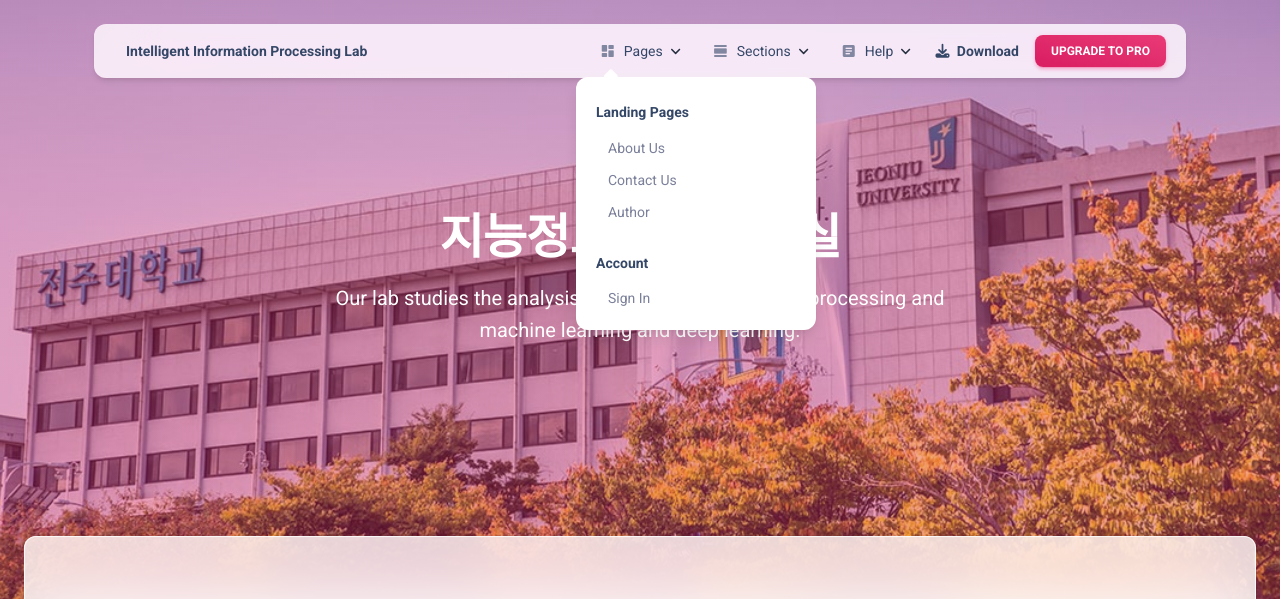
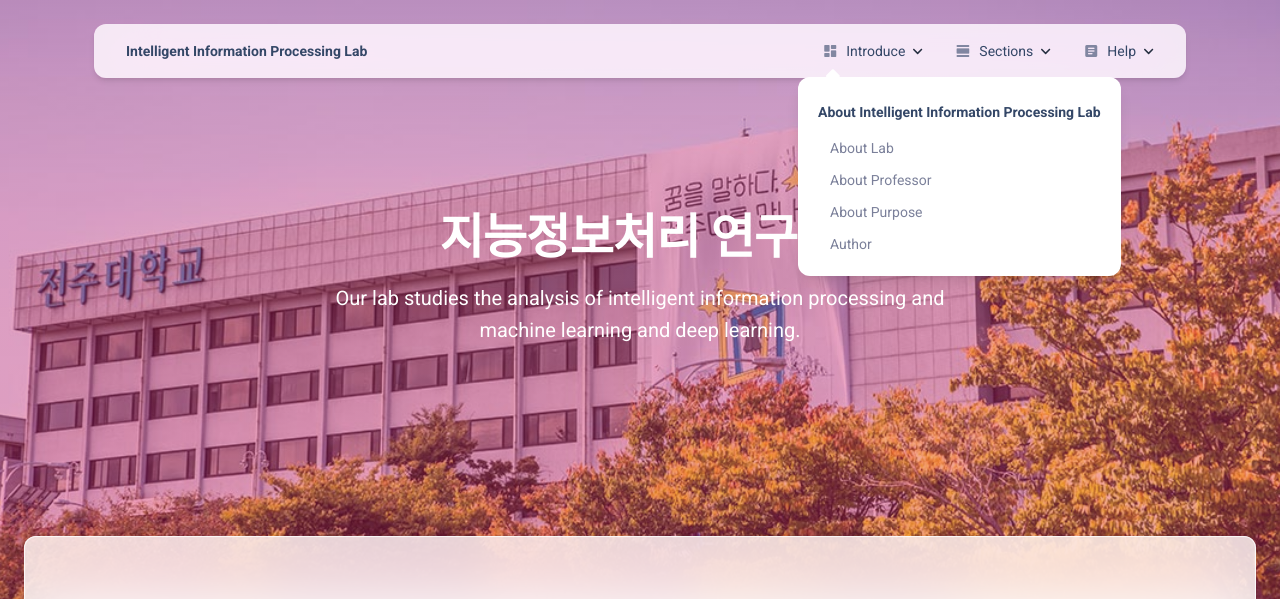
Before and after one commit to kim-do-hyeon/intelligent-information-processing-web, a Flask app: page /index in a window 1280 px wide, after a click that opens the changed part. Shown: the top 599 px of the page. Run offline with Flask 2, Linux system fonts and the light colour scheme; some libraries are stand-ins or nearby versions.

Commit message:
Update menu contents

```diff
--- a/apps/templates/includes/navigation.html
+++ b/apps/templates/includes/navigation.html
@@ -19,48 +19,42 @@
                 <li class="nav-item dropdown dropdown-hover mx-2">
                   <a class="nav-link ps-2 d-flex cursor-pointer align-items-center" id="dropdownMenuPages" data-bs-toggle="dropdown" aria-expanded="false">
                     <i class="material-icons opacity-6 me-2 text-md">dashboard</i>
-                    Pages
+                    Introduce
                     <img src="/static/assets/img/down-arrow-dark.svg" alt="down-arrow" class="arrow ms-auto ms-md-2">
                   </a>
                   <div class="dropdown-menu dropdown-menu-animation ms-n3 dropdown-md p-3 border-radius-xl mt-0 mt-lg-3" aria-labelledby="dropdownMenuPages">
                     <div class="d-none d-lg-block">
                       <h6 class="dropdown-header text-dark font-weight-bolder d-flex align-items-center px-1">
-                        Landing Pages
+                        About Intelligent Information Processing Lab
                       </h6>
-                      <a href="/about-us.html" class="dropdown-item border-radius-md">
-                        <span>About Us</span>
+                      <a href="/about_lab" class="dropdown-item border-radius-md">
+                        <span>About Lab</span>
                       </a>
-                      <a href="/contact-us.html" class="dropdown-item border-radius-md">
-                        <span>Contact Us</span>
+                      <a href="/about_professor" class="dropdown-item border-radius-md">
+                        <span>About Professor</span>
+                      </a>
+                      <a href="/about_purpose" class="dropdown-item border-radius-md">
+                        <span>About Purpose</span>
                       </a>
                       <a href="/author.html" class="dropdown-item border-radius-md">
                         <span>Author</span>
                       </a>
-                      <h6 class="dropdown-header text-dark font-weight-bolder d-flex align-items-center px-1 mt-3">
-                        Account
-                      </h6>
-                      <a href="/sign-in.html" class="dropdown-item border-radius-md">
-                        <span>Sign In</span>
-                      </a>
                     </div>
                     <div class="d-lg-none">
                       <h6 class="dropdown-header text-dark font-weight-bolder d-flex align-items-center px-1">
-                        Landing Pages
+                        About Intelligent Information Processing Lab
                       </h6>
-                      <a href="/about-us.html" class="dropdown-item border-radius-md">
-                        <span>About Us</span>
+                      <a href="/about_lab" class="dropdown-item border-radius-md">
+                        <span>About Lab</span>
                       </a>
-                      <a href="/contact-us.html" class="dropdown-item border-radius-md">
-                        <span>Contact Us</span>
+                      <a href="/about_professor" class="dropdown-item border-radius-md">
+                        <span>About Professor</span>
+                      </a>
+                      <a href="/about_purpose" class="dropdown-item border-radius-md">
+                        <span>About Purpose</span>
                       </a>
                       <a href="/author.html" class="dropdown-item border-radius-md">
                         <span>Author</span>
-                      </a>
-                      <h6 class="dropdown-header text-dark font-weight-bolder d-flex align-items-center px-1 mt-3">
-                        Account
-                      </h6>
-                      <a href="/sign-in.html" class="dropdown-item border-radius-md">
-                        <span>Sign In</span>
                       </a>
                     </div>
                   </div>
@@ -340,15 +334,6 @@
                     </div>
                   </ul>
                 </li>
-                <li class="nav-item ms-lg-auto">
-                  <a class="nav-link nav-link-icon me-2" href="https://appseed.us/apps/flask-apps/flask-material-kit" target="_blank">
-                    <i class="fa fa-download me-1"></i>
-                    <p class="d-inline text-sm z-index-1 font-weight-bold" data-bs-toggle="tooltip" data-bs-placement="bottom" title="Get Sources">Download</p>
-                  </a>
-                </li>
-                <li class="nav-item my-auto ms-3 ms-lg-0">
-                  <a href="https://appseed.us/product/flask-material-kit2-pro" target="_blank" class="btn btn-sm  bg-gradient-primary  mb-0 me-1 mt-2 mt-md-0">Upgrade to Pro</a>
-                </li>
 
                 {% if current_user.is_authenticated %}
                   <li class="nav-item ms-lg-auto">
```
